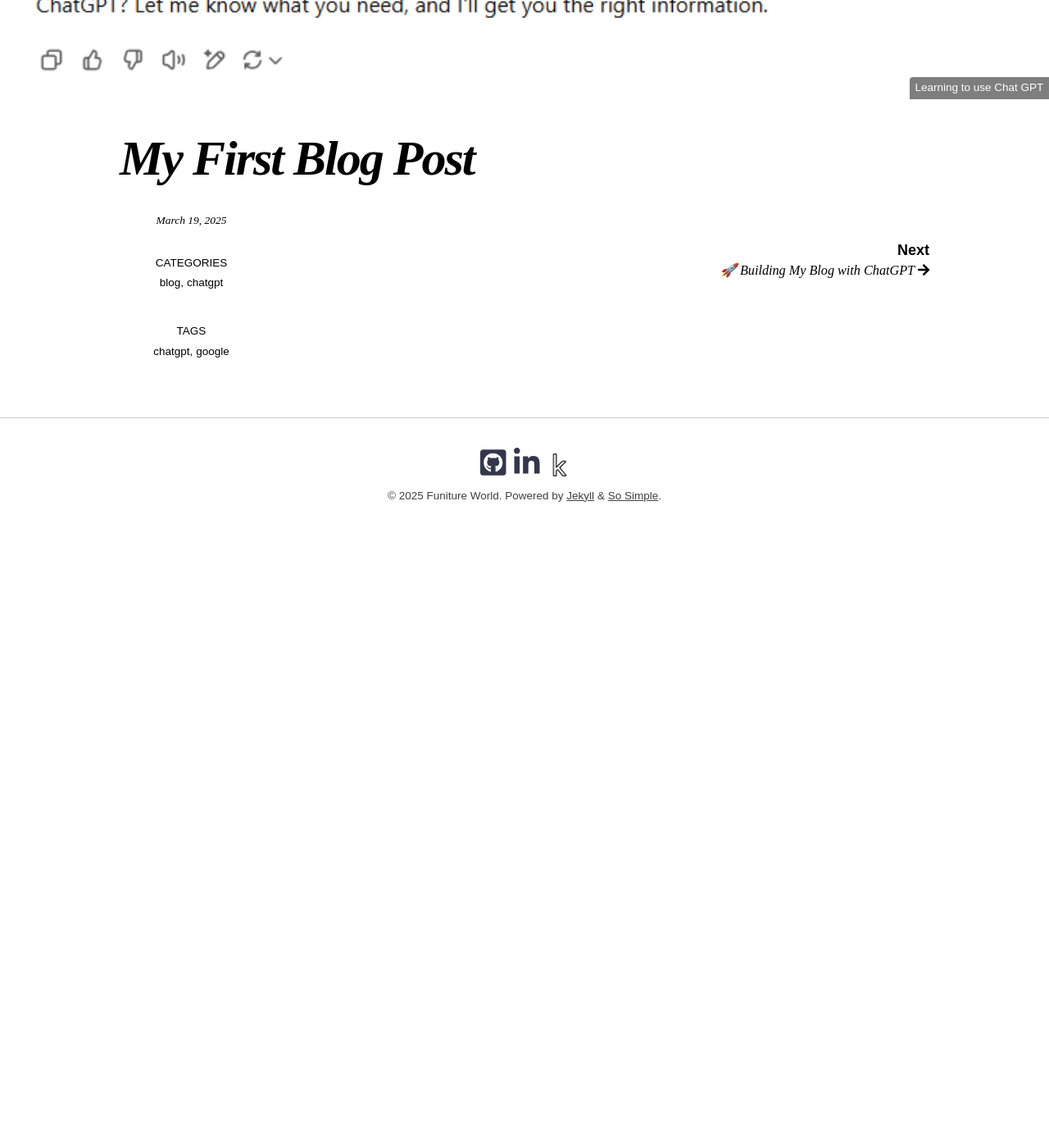
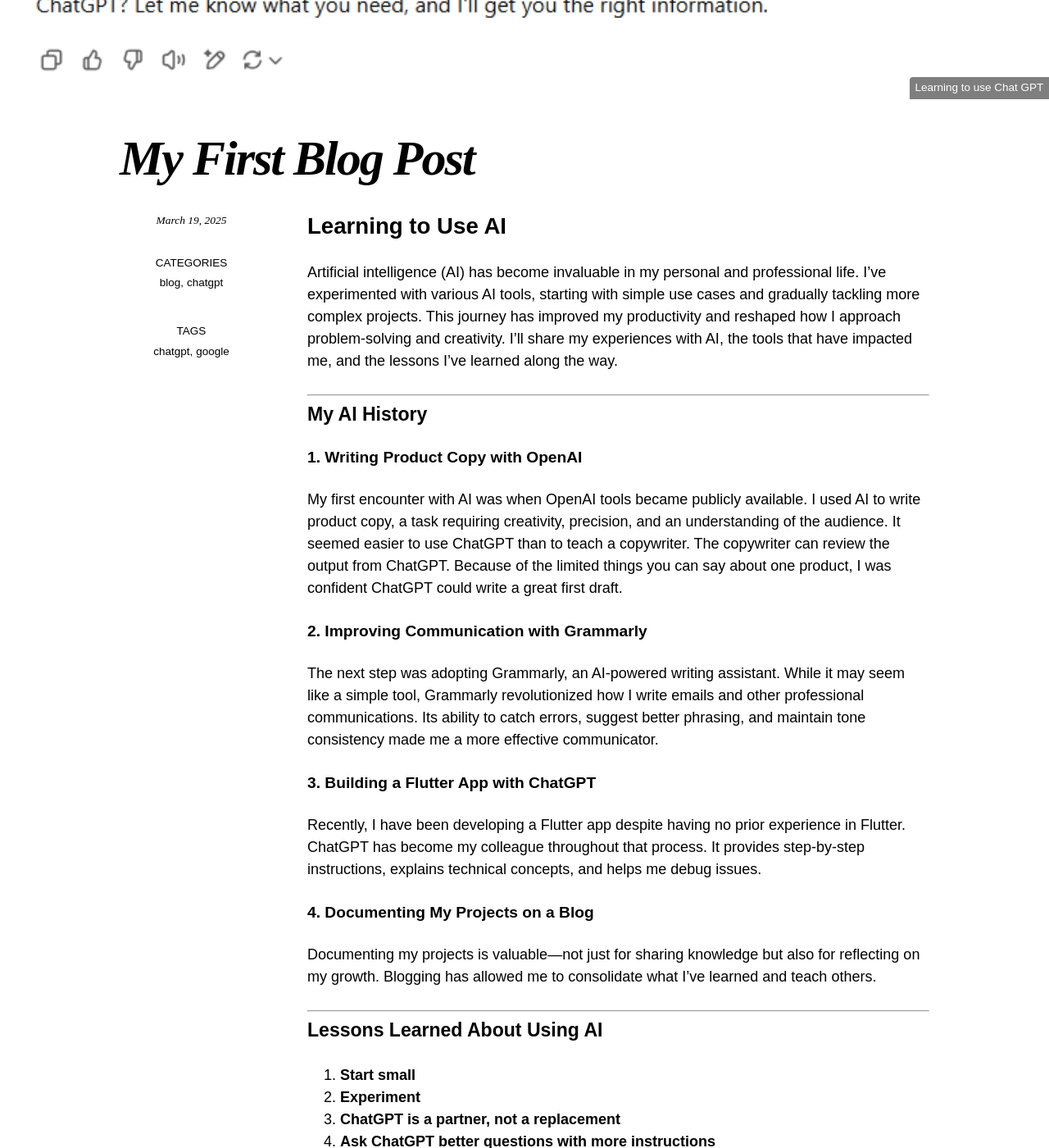
Before and after one commit to tsgillam/funitureworld, a Jekyll site: the page built from _posts/2025-03-19-my-first-post.md, in a window 1280 px wide and 1400 px high, scrolled down 413 px. Shown: the whole window at 82% size. Built offline with Jekyll 4.4.1, drawn with Linux system fonts in a browser that asks for light colours; nearby versions of some CDN libraries; before the commit the page ends 1100 px from its top, so only the background shows below that.

Commit message:
Update 2025-03-19-my-first-post.md

```diff
--- a/_posts/2025-03-19-my-first-post.md
+++ b/_posts/2025-03-19-my-first-post.md
@@ -10,3 +10,33 @@ image:
   path: assets/images/home-hero.png
   caption: "Learning to use Chat GPT"
 ---
+
+## Learning to Use AI
+
+Artificial intelligence (AI) has become invaluable in my personal and professional life. I’ve experimented with various AI tools, starting with simple use cases and gradually tackling more complex projects. This journey has improved my productivity and reshaped how I approach problem-solving and creativity. I’ll share my experiences with AI, the tools that have impacted me, and the lessons I’ve learned along the way.
+
+---
+
+### **My AI History**
+
+#### **1. Writing Product Copy with OpenAI**
+My first encounter with AI was when OpenAI tools became publicly available. I used AI to write product copy, a task requiring creativity, precision, and an understanding of the audience. It seemed easier to use ChatGPT than to teach a copywriter. The copywriter can review the output from ChatGPT. Because of the limited things you can say about one product, I was confident ChatGPT could write a great first draft.
+
+#### **2. Improving Communication with Grammarly**
+The next step was adopting Grammarly, an AI-powered writing assistant. While it may seem like a simple tool, Grammarly revolutionized how I write emails and other professional communications. Its ability to catch errors, suggest better phrasing, and maintain tone consistency made me a more effective communicator.
+
+#### **3. Building a Flutter App with ChatGPT**
+Recently, I have been developing a Flutter app despite having no prior experience in Flutter. ChatGPT has become my colleague throughout that process. It provides step-by-step instructions, explains technical concepts, and helps me debug issues.
+
+#### **4. Documenting My Projects on a Blog**
+Documenting my projects is valuable—not just for sharing knowledge but also for reflecting on my growth. Blogging has allowed me to consolidate what I’ve learned and teach others.
+
+---
+
+### **Lessons Learned About Using AI**
+
+1. **Start small**
+2. **Experiment**
+3. **ChatGPT is a partner, not a replacement**
+4. **Ask ChatGPT better questions with more instructions**
+5. **Document progress**
```
